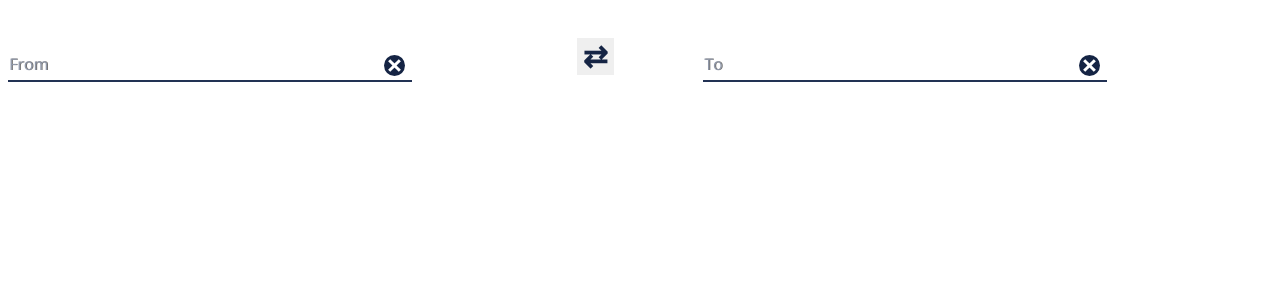
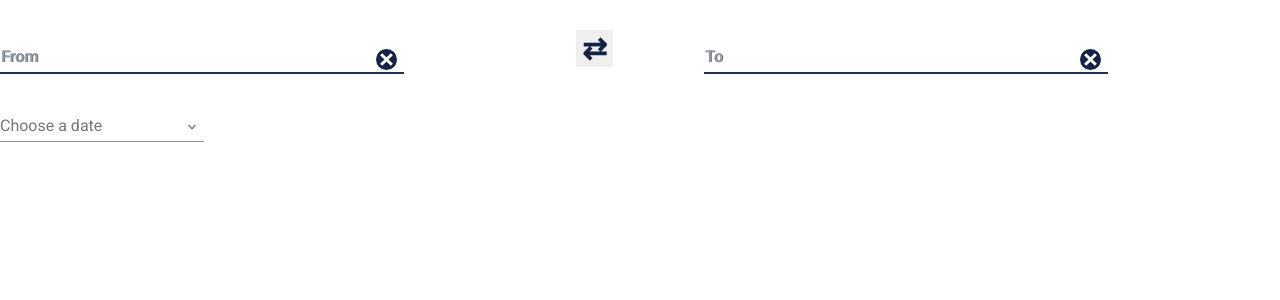
Before and after one commit to ankaziele/flight-search-engine, an Angular app in the folder flight-search-engine/: page / in a window 1280 px wide. Shown: the top 300 px of the page. Built offline with nearby package versions, Linux system fonts and the light colour scheme.

Commit message:
calendar added

```diff
--- a/flight-search-engine/angular.json
+++ b/flight-search-engine/angular.json
@@ -24,6 +24,7 @@
               "src/assets"
             ],
             "styles": [
+              "./node_modules/@angular/material/prebuilt-themes/deeppurple-amber.css",
               "src/styles.scss"
             ],
             "scripts": []
@@ -89,6 +90,7 @@
               "src/assets"
             ],
             "styles": [
+              "./node_modules/@angular/material/prebuilt-themes/deeppurple-amber.css",
               "src/styles.scss"
             ],
             "scripts": []
--- a/flight-search-engine/package.json
+++ b/flight-search-engine/package.json
@@ -12,13 +12,18 @@
   "private": true,
   "dependencies": {
     "@angular/animations": "~8.2.9",
+    "@angular/cdk": "~8.2.3",
     "@angular/common": "~8.2.9",
     "@angular/compiler": "~8.2.9",
     "@angular/core": "~8.2.9",
     "@angular/forms": "~8.2.9",
+    "@angular/material": "^8.2.3",
     "@angular/platform-browser": "~8.2.9",
     "@angular/platform-browser-dynamic": "~8.2.9",
     "@angular/router": "~8.2.9",
+    "bootstrap": "^4.4.1",
+    "hammerjs": "^2.0.8",
+    "jquery": "^3.4.1",
     "rxjs": "~6.4.0",
     "tslib": "^1.10.0",
     "zone.js": "~0.9.1"
--- a/flight-search-engine/src/app/app.component.html
+++ b/flight-search-engine/src/app/app.component.html
@@ -1,5 +1,13 @@
 <div class="appWrapper">
-    <app-airport [placeholder]="from" [label]="from" [value]="origin" (valueChange)="incomingOrigin($event)">{{origin}}</app-airport>
-    <app-input-toggler [origin]="origin" [destination]="destination" (togglingAirports)="receiveChangeAirports($event)"></app-input-toggler>
-    <app-airport [placeholder]="to" [label]="to" [value]="destination" (valueChange)="incomingDestination($event)">{{destination}}</app-airport>
+    <app-airport [placeholder]="from" [label]="from" [value]="origin" (valueChange)="incomingOrigin($event)">{{origin}}
+    </app-airport>
+    <app-input-toggler [origin]="origin" [destination]="destination" (togglingAirports)="receiveChangeAirports($event)">
+    </app-input-toggler>
+    <app-airport [placeholder]="to" [label]="to" [value]="destination" (valueChange)="incomingDestination($event)">
+        {{destination}}</app-airport>
 </div>
+
+<div class="calendar">
+
+    <app-calendar></app-calendar>
+</div>
--- a/flight-search-engine/src/app/app.component.scss
+++ b/flight-search-engine/src/app/app.component.scss
@@ -1,3 +1,5 @@
+@import '~@angular/material/prebuilt-themes/deeppurple-amber.css';
+
 .appWrapper {
     display: grid;
     grid-template-columns: 45% 10% 45%;
@@ -6,3 +8,7 @@
 .toggler {
     justify-self: center;
 }
+
+.calendar {
+    margin-top: 30px;
+}
--- /dev/null
+++ b/flight-search-engine/src/app/calendar/calendar.component.html
@@ -0,0 +1,7 @@
+<mat-form-field class="example-full-width">
+    <input matInput [matDatepicker]="picker" placeholder="Choose a date">
+    <mat-datepicker-toggle matSuffix [for]="picker">
+      <mat-icon matDatepickerToggleIcon>keyboard_arrow_down</mat-icon>
+    </mat-datepicker-toggle>
+    <mat-datepicker #picker></mat-datepicker>
+  </mat-form-field>
--- /dev/null
+++ b/flight-search-engine/src/app/calendar/calendar.component.ts
@@ -0,0 +1,15 @@
+import { Component, OnInit } from '@angular/core';
+
+@Component({
+  selector: 'app-calendar',
+  templateUrl: './calendar.component.html',
+  styleUrls: ['./calendar.component.sass']
+})
+export class CalendarComponent implements OnInit {
+
+  constructor() { }
+
+  ngOnInit() {
+  }
+
+}
--- a/flight-search-engine/src/index.html
+++ b/flight-search-engine/src/index.html
@@ -7,6 +7,8 @@
   <meta name="viewport" content="width=device-width, initial-scale=1">
   <link rel="icon" type="image/x-icon" href="favicon.ico">
   <link href="https://fonts.googleapis.com/css?family=Open+Sans&display=swap" rel="stylesheet">
+  <link href="https://fonts.googleapis.com/css?family=Roboto:300,400,500&display=swap" rel="stylesheet">
+  <link href="https://fonts.googleapis.com/icon?family=Material+Icons" rel="stylesheet">
 </head>
 <body>
   <app-root></app-root>
--- a/flight-search-engine/src/main.ts
+++ b/flight-search-engine/src/main.ts
@@ -1,3 +1,4 @@
+import 'hammerjs';
 import { enableProdMode } from '@angular/core';
 import { platformBrowserDynamic } from '@angular/platform-browser-dynamic';
 
--- a/flight-search-engine/src/styles.scss
+++ b/flight-search-engine/src/styles.scss
@@ -2,3 +2,5 @@
 body {
     font-family: 'Open Sans', sans-serif;
 }
+html, body { height: 100%; }
+body { margin: 0; font-family: Roboto, "Helvetica Neue", sans-serif; }
```
Also changed, not shown: flight-search-engine/src/app/app.module.ts (+18 -3 lines), flight-search-engine/src/app/calendar/calendar.component.sass (added), 2 other files (tests, documents, lock files or other folders).
